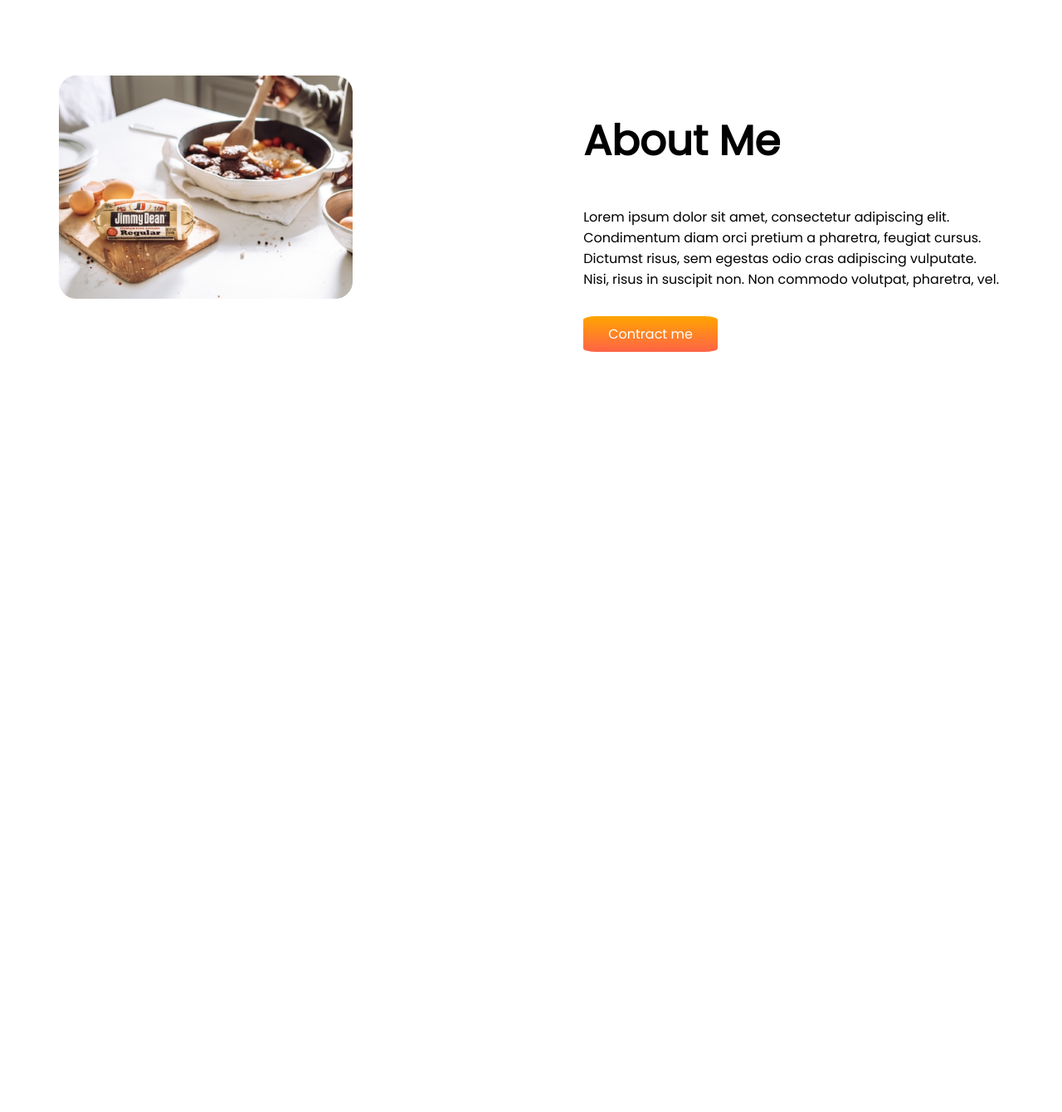
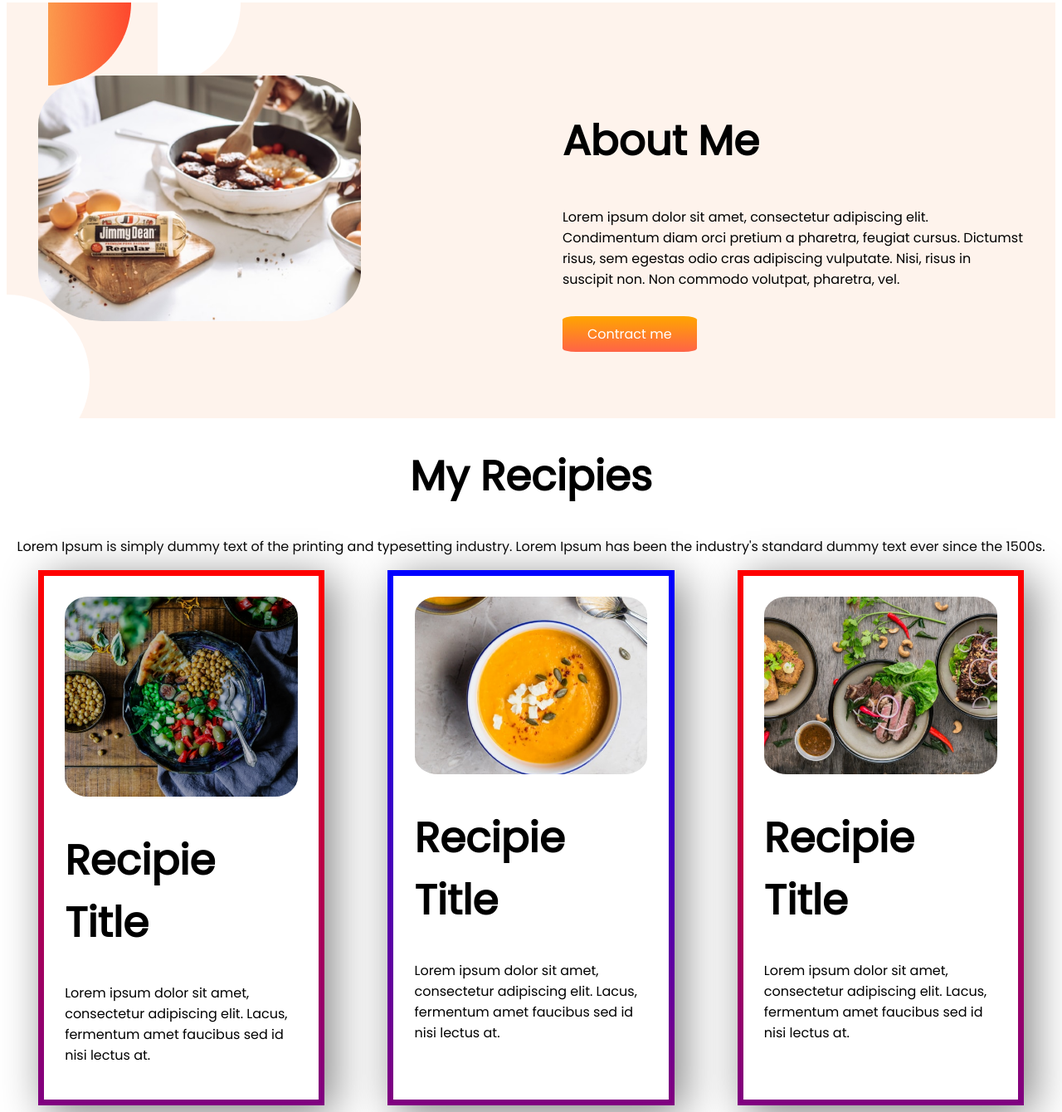
Before and after one commit to Arif1612/assignment-practice, a plain HTML site: page index.html in a window 1280 px wide. Shown: the part 606-1946 px from the top of the page at 83% size. Before the commit the page ends 1118 px from the top, so only its background shows below. Drawn offline with Linux system fonts and the light colour scheme.

Commit message:
background added in section 2

```diff
--- a/index.html
+++ b/index.html
@@ -29,7 +29,7 @@
 
             </p>
             <br>
-            <a class="link-button"
+            <a class="link-button" target="_blank"
                 href="https://www.foodpanda.com.bd/?gclid=EAIaIQobChMIx5680M7P8QIVCLaWCh1uTAm5EAAYASAAEgLDa_D_BwE">Order
                 Food</a>
 
@@ -43,7 +43,7 @@
     </section>
 
     <!-- Section 2-->
-    <section class="flexible-container">
+    <section class="flexible-container background-added">
 
         <div class="half-width">
             <img src="images/food/2.jpg" alt="food image">
@@ -60,12 +60,54 @@
                 commodo volutpat, pharetra, vel.</p>
             <br>
 
-            <a class="link-button" href="google.com">Contract me</a>
+            <a target="_blank" class="link-button" href="https://www.google.com/">Contract me</a>
 
         </div>
 
 
     </section>
+
+    <!-- Section 3 started here-->
+
+    <h1 style="text-align: center;">My Recipies</h1>
+    <p style="text-align: center;">Lorem Ipsum is simply dummy text of the printing and typesetting industry.
+        Lorem Ipsum has been the industry's standard dummy text ever since the
+        1500s.</p>
+
+    <!-- Div Started From Here-->
+
+    <div class="flexible-container">
+
+        <div id="box1-border-line" class="box-resize">
+            <img src="images/food/3.png" alt="Food Pic">
+            <h1><b>Recipie Title</b></h1>
+            <p>Lorem ipsum dolor sit amet,
+                consectetur adipiscing elit. Lacus,
+                fermentum amet faucibus sed id nisi
+                lectus at.</p>
+
+        </div>
+
+        <div id="box2-border-line" class="box-resize">
+
+            <img src="images/food/4.png" alt="Food Pic">
+            <h1><b>Recipie Title</b></h1>
+            <p>Lorem ipsum dolor sit amet,
+                consectetur adipiscing elit. Lacus,
+                fermentum amet faucibus sed id nisi
+                lectus at.</p>
+        </div>
+
+        <div id="box1-border-line" class="box-resize">
+            <img src="images/food/5.jpg" alt="Food Pic">
+            <h1><b>Recipie Title</b></h1>
+            <p>Lorem ipsum dolor sit amet,
+                consectetur adipiscing elit. Lacus,
+                fermentum amet faucibus sed id nisi
+                lectus at.</p>
+        </div>
+
+    </div>
 
 
 
--- a/style.css
+++ b/style.css
@@ -20,12 +20,64 @@ h1{
 
 .half-width{
     width: 50%;
-    padding-left: 5%;
-    padding-right: 5%;
+    padding-left: 3%;
+    padding-right: 3%;
     padding-top: 7%;
     padding-bottom: 7%;
 
 }
 .half-width img{
     width: 70%;
+    border-radius: 20%;
+
 }
+
+img{
+    border-radius: 10%;
+    width: 100%;
+    height: auto;
+}
+
+.box-resize{
+    margin-left: 3%;
+    margin-right: 3%;
+
+    width: 30%;
+    padding-left: 2%;
+    padding-right: 2%;
+    padding-top: 2%;
+    padding-bottom: 2%;
+    box-shadow: 10px 10px 50px gray;
+
+}
+
+#box1-border-line{
+
+    border-left:  7px solid;
+    border-right: 7px solid;
+    border-top: 7px solid;
+    border-bottom: 7px solid;
+
+
+    border-image: linear-gradient(red,purple) ;
+    border-image-slice: 1;
+
+}
+
+#box2-border-line{
+    border-left:  7px solid;
+    border-right: 7px solid;
+    border-top: 7px solid;
+    border-bottom: 7px solid;
+
+
+    border-image: linear-gradient(blue,purple) ;
+    border-image-slice: 1;
+
+}
+
+.background-added
+{
+    background-image: url(images/shapes/7.png);
+    background-repeat: no-repeat;
+}
```
Also changed, not shown: images/food/3.png (renamed from images/food/Project Cover8.png), images/food/4.png (renamed from images/food/Project Cover.png), images/food/5.jpg (renamed from images/food/Project Cover1.jpg).
